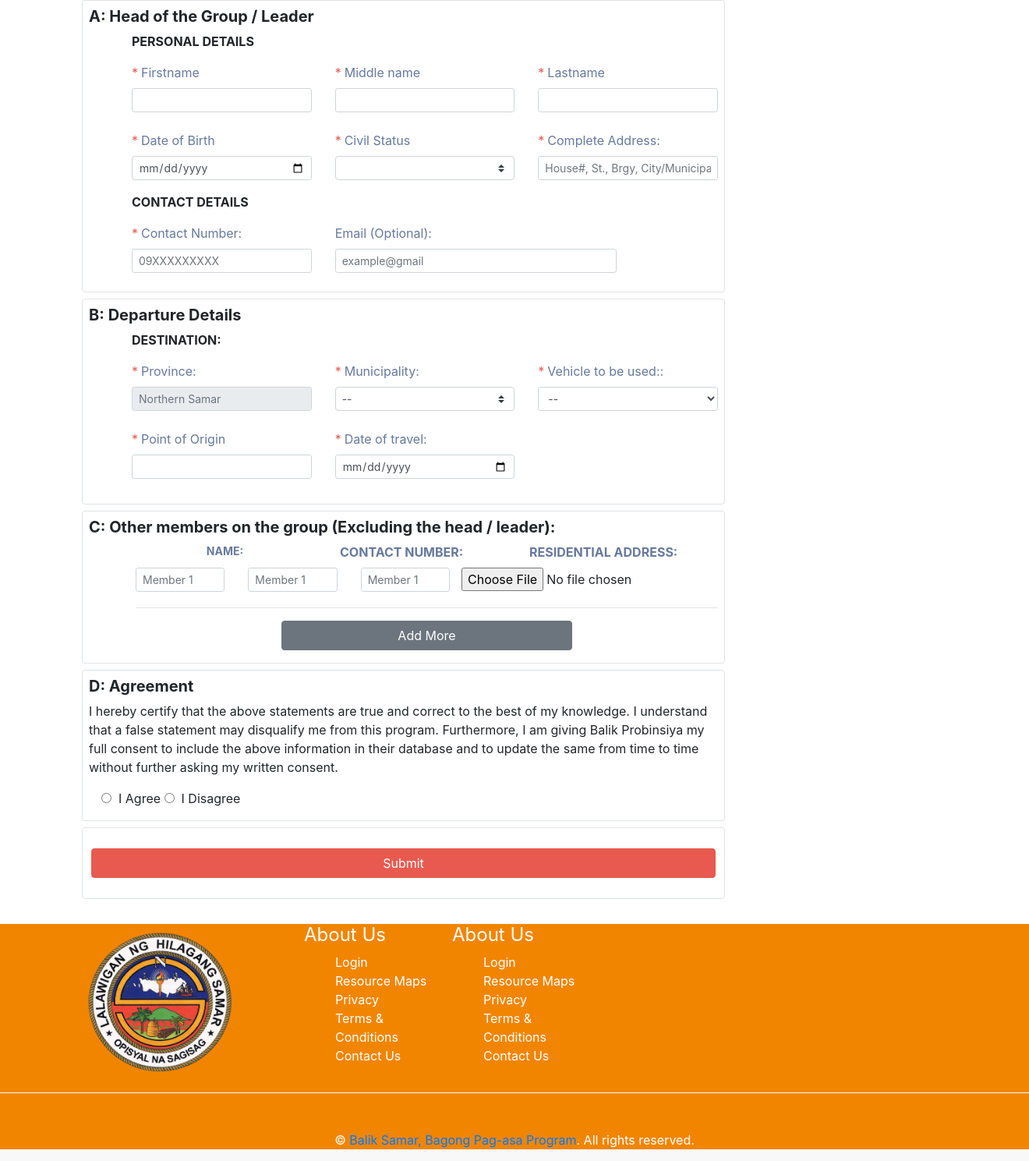
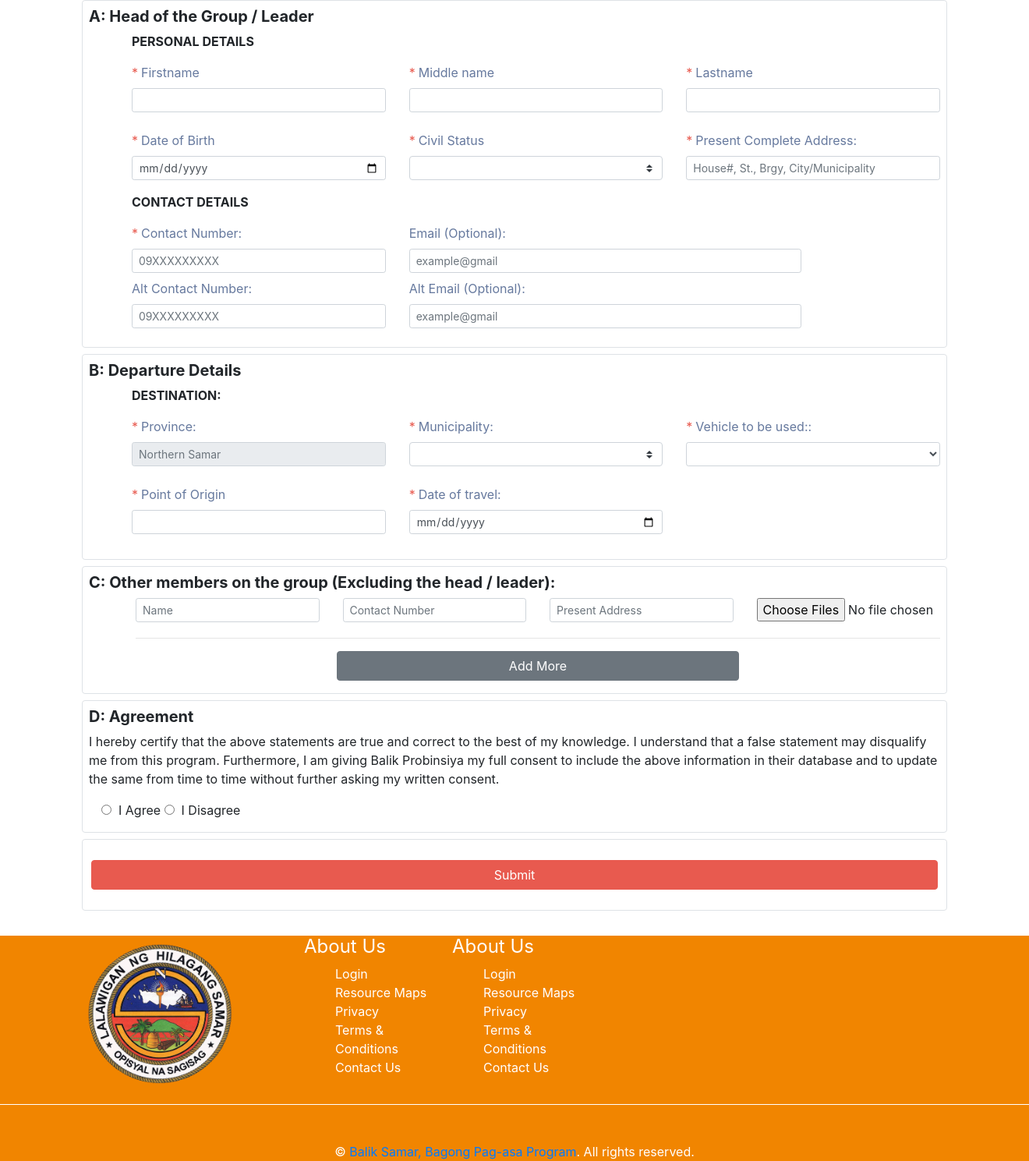
Before and after one commit to PpYCha/BalikNorthernSamar, a PHP site: page / in a window 1320 px wide. Shown: the part 157-1646 px from the top of the page at 78% size. Run offline with PHP 8.4, Linux system fonts and the light colour scheme; some libraries are stand-ins or nearby versions.

Commit message:
FixDesign

```diff
--- a/css/custom-design.css
+++ b/css/custom-design.css
@@ -20,3 +20,8 @@
 .groupColumnContentInputs {
 
 }
+
+.center-body {
+    margin: auto;
+    width: 100%;
+}
--- a/index.html
+++ b/index.html
@@ -4,14 +4,14 @@
 <head>
     <link rel="shortcut icon" href="images/favicon.nsamarLogo.ico" />
     <title>LSI</title>
-
+    <meta charset="UTF-8" />
     <!--Bootstrap css-->
     <link rel="stylesheet" href="css/bootstrap.min.css">
     <link rel="stylesheet" href="css/custom-design.css">
     <meta name="viewport" content="width=device-width, initial-scale=1, shrink-to-fit=no">
     <!-- Latest compiled JavaScript -->
-    <script src="css/bootstrap.min.js"></script>
     <script src="jquery-3.1.1.min.js" type="text/javascript"></script>
+    <script src="js/bootstrap.min.js"></script>
 
     <script type="text/javascript">
 
@@ -32,7 +32,7 @@
                 var newel = $('.groupColumnContentInputs:last').clone(true);
 
                 // Set id of new element
-                $(newel).find('input[type=text]:nth-child(1)').attr("placeholder", "Member " + index);
+                $(newel).find('input[type=text]:nth-child(1)').attr("placeholder", "Name " + index);
 
                 // Set value
 
@@ -47,6 +47,17 @@
             $('.txt').focusout(function () {
                 $(this).css('border-color', 'initial');
             });
+
+            //Script for radio button in Aggreement
+            $('input:radio[name="my_agg"]').change(function () {
+                if ($(this).val() == 'Yes') {
+                    document.getElementById("form_submit").disabled = false;
+                }
+                if ($(this).val() == 'No') {
+                    document.getElementById("form_submit").disabled = true;
+                }
+            });
+
         });
     </script>
 
@@ -68,8 +79,10 @@
         <div class="section section-md">
             <div class="container">
                 <div class="row mb-4">
-                    <div class="col-12 col-lg-9">
-
+                    <div class="col-12">
+                        <!--Start of Form-->
+                        <form autocomplete="off">
+                            <!--Personal Details-->
                             <div class="card shadow-soft border p-2 mb-2">
                                 <h5 class="en"><strong>A: Head of the Group / Leader</strong></h5>
                                 <div class="col-md-12 groupHeader">
@@ -80,7 +93,7 @@
                                         <label style="color: #e85a4f;" class="mr-1">*</label><label
                                             style="color: #66799e;">Firstname</label>
                                         <input class="form-control form-control-sm mb-2" name="ncrhseblklot"
-                                        id="ncrhseblklot" value="" type="text" required="">
+                                            id="ncrhseblklot" value="" type="text" required>
                                     </div>
 
 
@@ -88,7 +101,7 @@
                                         <label style="color: #e85a4f;" class="mr-1">*</label><label
                                             style="color: #66799e;">Middle name</label>
                                         <input class="form-control form-control-sm mb-2" name="ncrhseblklot"
-                                        id="ncrhseblklot" value="" type="text" required="">
+                                            id="ncrhseblklot" value="" type="text" required>
                                     </div>
 
 
@@ -102,19 +115,20 @@
 
                                 <div class="row mb-2 groupContent">
                                     <div class="col-md-4">
-                                    <label style="color: rgb(232, 90, 79);" class="en mr-1">*</label><label class="en"
-                                        style="color: rgb(102, 121, 158);">Date of Birth</label>
+                                        <label style="color: rgb(232, 90, 79);" class="en mr-1">*</label><label
+                                            class="en" style="color: rgb(102, 121, 158);">Date of Birth</label>
                                         <input class="form-control form-control-sm mb-2 datepicker" name="dateofbirth"
-                                        value="" id="dateofbirth" type="date" placeholder="mm/dd/yyyy" maxlength="10">
+                                            value="" id="dateofbirth" type="date" placeholder="mm/dd/yyyy"
+                                            maxlength="10" required>
                                     </div>
 
 
                                     <div class="col-md-4">
-                                    <label style="color: rgb(232, 90, 79);" class="en mr-1">*</label><label class="en"
-                                        style="color: rgb(102, 121, 158);">Civil Status</label>
+                                        <label style="color: rgb(232, 90, 79);" class="en mr-1">*</label><label
+                                            class="en" style="color: rgb(102, 121, 158);">Civil Status</label>
 
-                                    <select class="custom-select custom-select-sm mb-2" name="civilstatus" value=""
-                                        id="civilstatus">
+                                        <select  class="custom-select custom-select-sm mb-2" name="civilstatus" value=""
+                                            id="civilstatus" required>
                                             <option></option>
                                             <option>Single</option>
                                             <option>Married</option>
@@ -124,11 +138,12 @@
                                         </select>
                                     </div>
                                     <div class="col-md-4">
-                                    <label style="color: rgb(232, 90, 79);" class="en mr-1">*</label><label class="en"
-                                        style="color: rgb(102, 121, 158);">Complete Address:</label>
+                                        <label style="color: rgb(232, 90, 79);" class="en mr-1">*</label><label
+                                            class="en" style="color: rgb(102, 121, 158);">Present Complete
+                                            Address:</label>
                                         <input class="form-control form-control-sm mb-2 datepicker" name="dateofbirth"
                                             value="" id="dateofbirth" type="text"
-                                        placeholder="House#, St., Brgy, City/Municipality" maxlength="10">
+                                            placeholder="House#, St., Brgy, City/Municipality" maxlength="10" required>
                                     </div>
                                 </div>
 
@@ -148,12 +163,23 @@
                                         <input class="form-control form-control-sm mb-2" name="ncrhseblklot"
                                             id="ncrhseblklot" value="" type="text" placeholder="example@gmail">
                                     </div>
+                                    <div class="col-md-4">
+                                        <label
+                                            style="color: #66799e;">Alt Contact Number: </label>
+                                        <input class="form-control form-control-sm mb-2" name="ncrhseblklot"
+                                            id="ncrhseblklot" value="" type="text"  placeholder="09XXXXXXXXX"
+                                            maxlength="13">
+                                    </div>
+                                    <div class="col-md-6">
+                                        <label style="color: #66799e;">Alt Email (Optional): </label>
+                                        <input class="form-control form-control-sm mb-2" name="ncrhseblklot"
+                                            id="ncrhseblklot" value="" type="text" placeholder="example@gmail">
                                     </div>
                                 </div>
-
+                            </div>
+                            <!--Departure-->
                             <div class="card shadow-soft border p-2 mb-2">
                                 <h5 class="en"><strong>B: Departure Details</strong></h5>
-
                                 <div class="col-md-12 groupHeader">
                                     <p><strong>DESTINATION:</strong></p>
                                 </div>
@@ -162,17 +188,16 @@
                                         <p class="text-danger">
                                             <label style="color: #e85a4f;" class="mr-1">*</label><label
                                                 style="color: #66799e;">Province:</label><br>
-                                        <input class="form-control form-control-sm  mb-2 member" name="ncrsubdivision"
-                                            value="" id="ncrsubdivision" type="text" placeholder="Northern Samar" readonly>
+                                            <input class="form-control form-control-sm  mb-2 member"
+                                                name="ncrsubdivision" value="" id="ncrsubdivision" type="text"
+                                                placeholder="Northern Samar" readonly>
                                         </p>
                                     </div>
-
                                     <div class="col-md-4">
-
                                         <label style="color: #e85a4f;" class="mr-1">*</label><label
                                             style="color: #66799e;">Municipality:</label><br>
-                                        <select class="custom-select custom-select-sm mb-2" value="">
-                                            <option selected="selected">--</option>
+                                        <select class="custom-select custom-select-sm mb-2" value="" required>
+                                            <option></option>
                                             <option>Allen</option>
                                             <option>Biri</option>
                                             <option>Bobon</option>
@@ -199,86 +224,66 @@
                                             <option>Victoria</option>
                                         </select>
                                     </div>
-
                                     <div class="col-md-4">
                                         <p class="text-danger">
                                             <label style="color: #e85a4f;" class="mr-1">*</label><label
                                                 style="color: #66799e;">Vehicle to be used::</label><br>
-                                        <select class="form-control form-control-sm  mb-2 member" name="ncrsubdivision"
-                                            value="" id="ncrsubdivision" type="text">
-                                            <option selected="selected">--</option>
+                                            <select class="form-control form-control-sm  mb-2 member"
+                                                name="ncrsubdivision" value="" id="ncrsubdivision" type="text" required>
+                                                <option></option>
                                                 <option>Public Utility Vehicle</option>
                                                 <option>Private Utilit Vehicle</option>
                                             </select>
                                         </p>
                                     </div>
-
-
                                 </div>
-
                                 <div class="row mb-2 groupContent">
                                     <div class="col-md-4">
                                         <p class="text-danger">
                                             <label style="color: #e85a4f;" class="mr-1">*</label><label
                                                 style="color: #66799e;">Point of Origin</label><br>
-                                        <input class="form-control form-control-sm mb-2 datepicker" id="dateoftravel"
-                                            type="text" maxlength="10">
+                                            <input class="form-control form-control-sm mb-2" type="text" required>
                                         </p>
                                     </div>
                                     <div class="col-md-4">
                                         <p class="text-danger">
                                             <label style="color: #e85a4f;" class="mr-1">*</label><label
                                                 style="color: #66799e;">Date of travel:</label><br>
-                                        <input class="form-control form-control-sm mb-2 datepicker" id="dateoftravel"
-                                            type="date" placeholder="mm/dd/yyyy" maxlength="10">
+                                            <input class="form-control form-control-sm mb-2 datepicker"
+                                                id="dateoftravel" type="date" placeholder="mm/dd/yyyy"  required>
                                         </p>
                                     </div>
                                 </div>
                             </div>
-
+                            <!--Others Members-->
+                            <!--For bigger reso-->
+                            <!--For lower reso-->
                             <div class="card shadow-soft border p-2 mb-2">
-                            <form method="POST">
                                 <h5 class="en"><strong>C: Other members on the group (Excluding the head /
                                         leader):</strong></h5>
-
-
-                                <div class="groupColumnContent">
-                                    <div class="row mb-0">
-                                        <div class="col-md-4 columnHeader">
-                                            <strong><label style="color: #66799e;">NAME:</label></strong>
+                                <div class="groupColumnContent ">
+                                    <div class="groupColumnContentInputs">
+                                        <div class="row mb-1">
+                                            <div class="col-md-3 ">
+                                                <input class="form-control form-control-sm  mb-1 member"
+                                                    placeholder="Name" type="text">
+                                            </div>
+                                            <div class="col-md-3 ">
+                                                <input class="form-control form-control-sm  mb-1 member"
+                                                    placeholder="Contact Number" type="text">
+                                            </div>
+                                            <div class="col-md-3 ">
+                                                <input class="form-control form-control-sm  mb-1 member"
+                                                    placeholder="Present Address" type="text">
                                             </div>
                                             <div class="col-md-3">
-                                            <strong><label style="color: #66799e;">CONTACT NUMBER:</label></strong>
-                                        </div>
-                                        <div class="col-md-5">
-                                            <strong><label style="color: #66799e;">RESIDENTIAL
-                                                    ADDRESS:</label></strong>
+                                                <input type="file" multiple>
                                             </div>
                                         </div>
-                                    <div class="groupColumnContentInputs">
-                                        <div class="row mb-1">
-                                            <div class="col ">
-                                                <input class="form-control form-control-sm  mb-1 member"
-                                                    placeholder="Member 1" type="text">
-                                            </div>
-                                            <div class="col">
-                                                <input class="form-control form-control-sm  mb-1 member"
-                                                    placeholder="Member 1" value="" type="text">
-                                            </div>
-                                            <div class="col">
-                                                <input class="form-control form-control-sm  mb-1 member"
-                                                    placeholder="Member 1" value="" type="text">
-                                            </div>
-                                            <div>
-
-                                                <input type="file">
-                                            </div>
-
 
                                     </div>
                                     <strong>
                                         <hr></strong>
-                                    </div>
                                     <div class="row mb-2">
                                         <div class="col-md-12">
                                             <button type="button" class="btn btn-secondary shadow-soft"
@@ -286,12 +291,10 @@
                                         </div>
                                     </div>
                                 </div>
-                            </form>
                             </div>
-
+                            <!--Agreement-->
                             <div class="card shadow-soft border p-2 mb-2">
                                 <h5 class="en"><strong>D: Agreement</strong></h5>
-
                                 <div class="row">
                                     <div class="col-md-12">
                                         <p class="en">I hereby certify that the above statements are true and
@@ -302,8 +305,8 @@
                                         </p>
 
                                         <div class="options options-list">
-                                        <label class="ml-3"><input type="radio" name="my_agg" id="my_agg" value="Yes"
-                                                class="valid" aria-invalid="false">
+                                            <label class="ml-3"><input type="radio" name="my_agg" id="my_agg"
+                                                    value="Yes" class="valid" aria-invalid="false">
                                                 <span class="en">&nbsp;I Agree</span>
 
                                             </label>
@@ -315,18 +318,20 @@
                                         </div>
                                     </div>
                                 </div>
-
                             </div>
 
+                            <!--Submit Button-->
                             <div class="card shadow-soft border p-2 mb-2">
                                 <div class="row  p-2 ">
-                                <button type="submit" class="btn btn-secondary shadow-soft btn-block" id="form_submit"
-                                    name="submit" data-loading-text="Sending"
+                                    <button type="submit" class="btn btn-secondary shadow-soft btn-block"
+                                        id="form_submit" name="submit" data-loading-text="Sending"
                                         style="background-color:#E85A4F; border-color:#E85A4F; margin: 10px;"><span
-                                        class="en">Submit</span></button>
+                                            class="en">Submit</span>
+                                    </button>
                                 </div>
                             </div>
-
+                        </form>
+                        <!--End of form-->
                     </div>
                 </div>
             </div>
```
Lines whose indentation alone changed are shown as unchanged.
